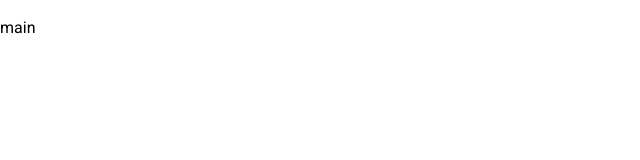
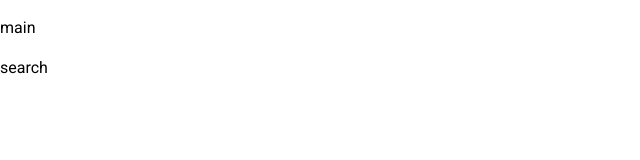
Before and after one commit to ValerieRosen/fend-myreads-react-project, a React (Create React App) app: page / in a window 1280 px wide. Shown: the top 160 px of the page, without its empty margins (0-640 px from the left). Built offline with nearby package versions, Linux system fonts and the light colour scheme.

Commit message:
adding searchpage

```diff
--- a/src/App.js
+++ b/src/App.js
@@ -5,16 +5,16 @@
 import { Route } from 'react-router-dom'
 
 import Mainpage from './components/pages/Mainpage'
-//import Searchpage from './components/pages/Searchpage'
+import Searchpage from './components/pages/Searchpage'
 
 class BooksApp extends React.Component {
   render() {
     return (
       <div>
         <Route exact path="/" component={ Mainpage } />
+        <Route exact path="/" component={ Searchpage } />
       </div>
     );
-
 
     return (
       <div className="app">
--- a/src/components/pages/Searchpage.js
+++ b/src/components/pages/Searchpage.js
@@ -0,0 +1,11 @@
+import React from 'react'
+
+class Searchpage extends React.Component {
+    render() {
+        return (
+            <p>search</p>
+        );
+        }
+    }
+
+export default Searchpage
```
